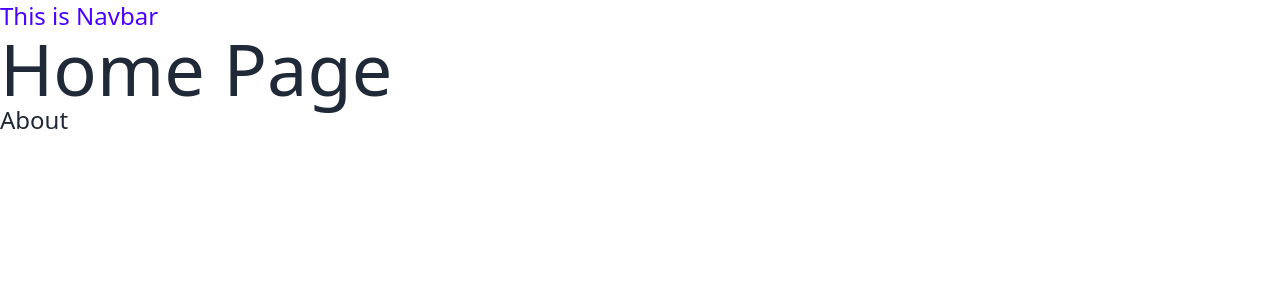
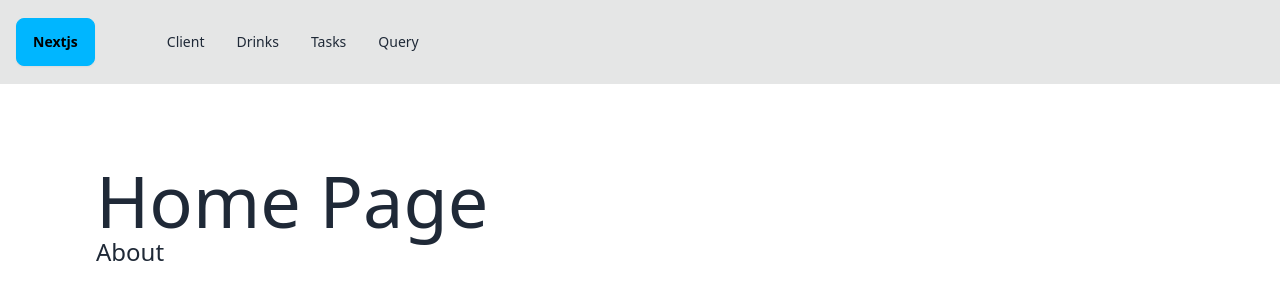
Before and after one commit to marialobillo/nextjs-simple-app, a Next.js app: page / in a window 1280 px wide. Shown: the top 300 px of the page. Built offline with nearby package versions, Linux system fonts and the light colour scheme.

Commit message:
feat: add navbar component

```diff
--- a/app/layout.js
+++ b/app/layout.js
@@ -1,5 +1,6 @@
 import localFont from "next/font/local";
 import "./globals.css";
+import Navbar from "@/components/Navbar";
 
 const geistSans = localFont({
   src: "./fonts/GeistVF.woff",
@@ -20,11 +21,11 @@ export const metadata = {
 export default function RootLayout({ children }) {
   return (
     <html lang="en">
-      <body
-        className={`${geistSans.variable} ${geistMono.variable} antialiased`}
-      >
-        <nav className="text-2xl text-primary">This is Navbar</nav>
-        {children}
+      <body className={`${geistSans.variable} ${geistMono.variable} antialiased`}>
+        <Navbar />
+        <main className='max-w-6xl px-8 py-20 mx-auto'>
+          {children}
+        </main>
       </body>
     </html>
   );
--- /dev/null
+++ b/components/Navbar.jsx
@@ -0,0 +1,27 @@
+import Link from 'next/link'
+
+const links = [
+    { href: '/client', label: 'client' },
+    { href: '/drinks', label: 'drinks' },
+    { href: '/tasks', label: 'tasks' },
+    { href: '/query', label: 'query' },
+]
+
+const Navbar = () => {
+    return (
+        <nav className='py-4 bg-base-300'>
+            <div clasName='navbar px-8 max-w-6xl mx-auto flex-col sm:flex-row'>
+                <Link href='/' className='mx-4 btn btn-info'>Nextjs</Link>
+                <ul className='menu menu-horizontal md:ml-8'>
+                    {links.map(link => {
+                        return <li key={link.href}>
+                            <Link href={link.href} className='capitalize'>{link.label}</Link>
+                        </li>
+                    })}
+                </ul>
+            </div>
+        </nav>
+    )
+}
+
+export default Navbar
```
